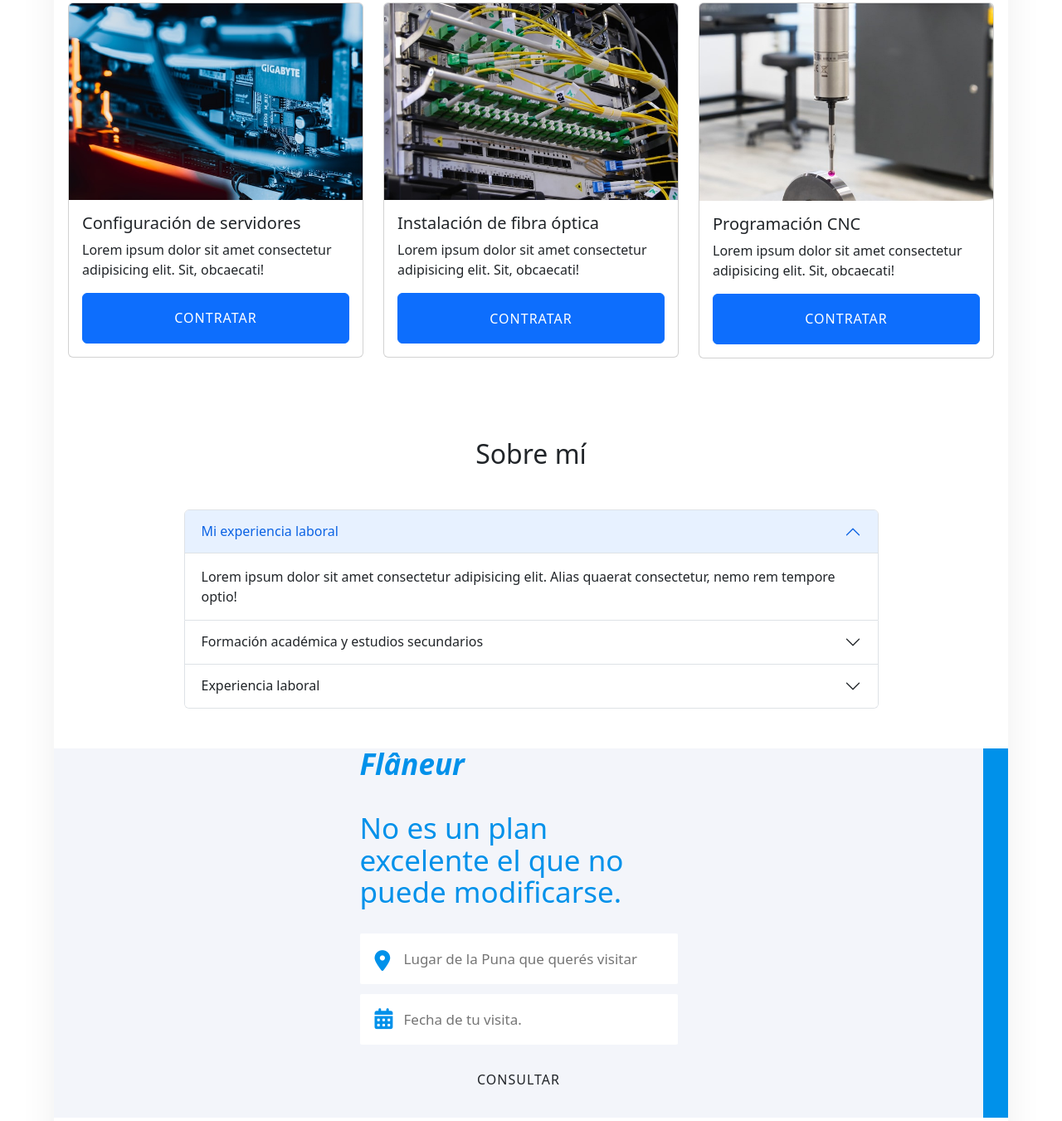
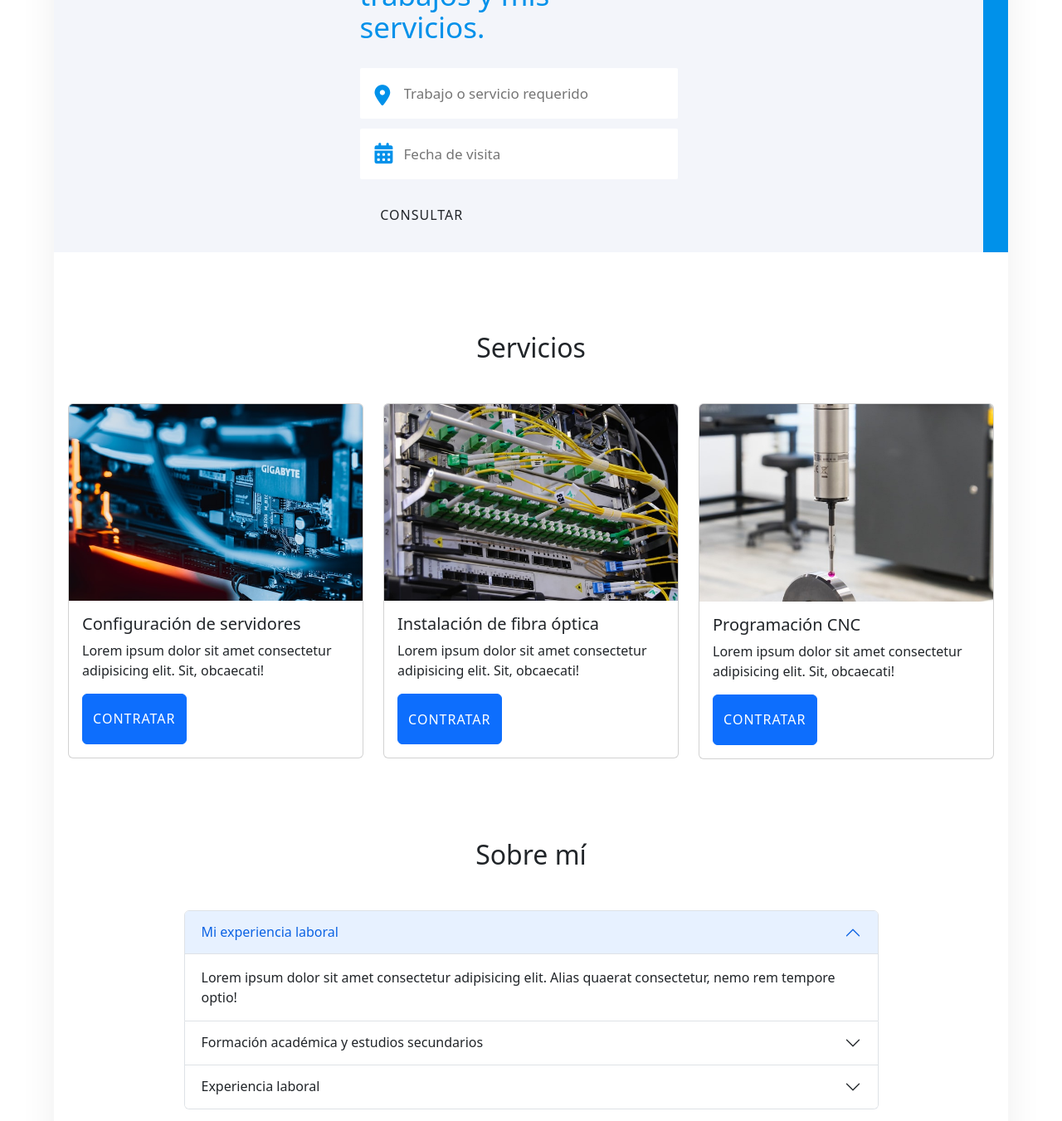
Before and after one commit to Anteruna/Anteruna.github.io, a plain HTML site: page index.html in a window 1280 px wide. Shown: the part 895-2246 px from the top of the page at 83% size. Drawn offline with nearby package versions, Linux system fonts and the light colour scheme; no server answers.

Commit message:
Se reconfigura el sitio

```diff
--- a/index.html
+++ b/index.html
@@ -145,7 +145,26 @@
                 </div>
             </div>
         </section>
+        <section class="intro">
+            <section class="search">
+                <h1 class="first-heading"><span class="emphasis"> Bienvenido/a:</span><br><br> En esta página podrás consultar por mis trabajos y mis servicios.</h1>
+                <form class="form">
 
+                    <i class="fa-solid fa-location-dot input-icon"></i>
+                    <input type="text" class="input" placeholder="Trabajo o servicio requerido" required>
+
+                    <i class="fa-solid fa-calendar-days input-icon"></i>
+                    <input type="text" class="input" placeholder="Fecha de visita" required>
+
+                    <button class="btn">Consultar</button>
+                </form>
+            </section>
+
+            <section class="users-photo">
+               <ul class="users-info">
+               </ul>
+            </section>
+        </section>
         <section class="pt-md-5" id="servicios">
             <div class="container">
               <h2 class="text-center my-5">Servicios</h2>
@@ -243,26 +262,7 @@
           </div>
         </div>
       </section>
-        <section class="intro">
-            <section class="search">
-                <h1 class="first-heading"><span class="emphasis"> Flâneur</span><br><br> No es un plan excelente el que no puede modificarse.</h1>
-                <form class="form">
 
-                    <i class="fa-solid fa-location-dot input-icon"></i>
-                    <input type="text" class="input" placeholder="Lugar de la Puna que querés visitar" required>
-
-                    <i class="fa-solid fa-calendar-days input-icon"></i>
-                    <input type="text" class="input" placeholder="Fecha de tu visita." required>
-
-                    <button class="btn">Consultar</button>
-                </form>
-            </section>
-
-            <section class="users-photo">
-               <ul class="users-info">
-               </ul>
-            </section>
-        </section>
 
         <section class="credentials">
             <p class="seen-text">Mis proyectos:</p>
--- a/styles.css
+++ b/styles.css
@@ -231,7 +231,7 @@ button {
 }
 
 .btn {
-    width: 100%;
+    width: 39%;
     font-size: 17px;
     text-transform: uppercase;
     letter-spacing: 1px;
```
